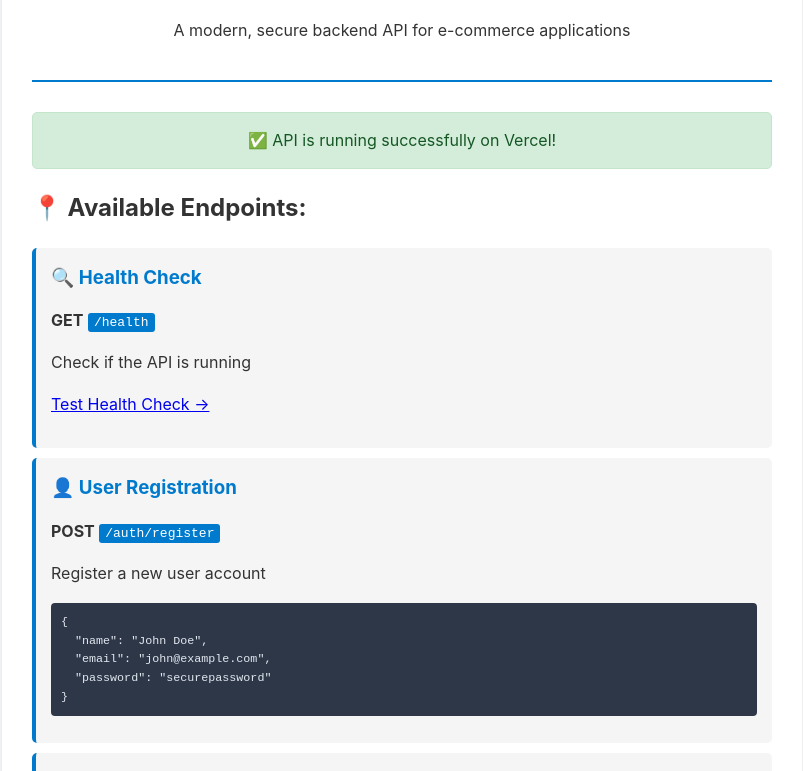
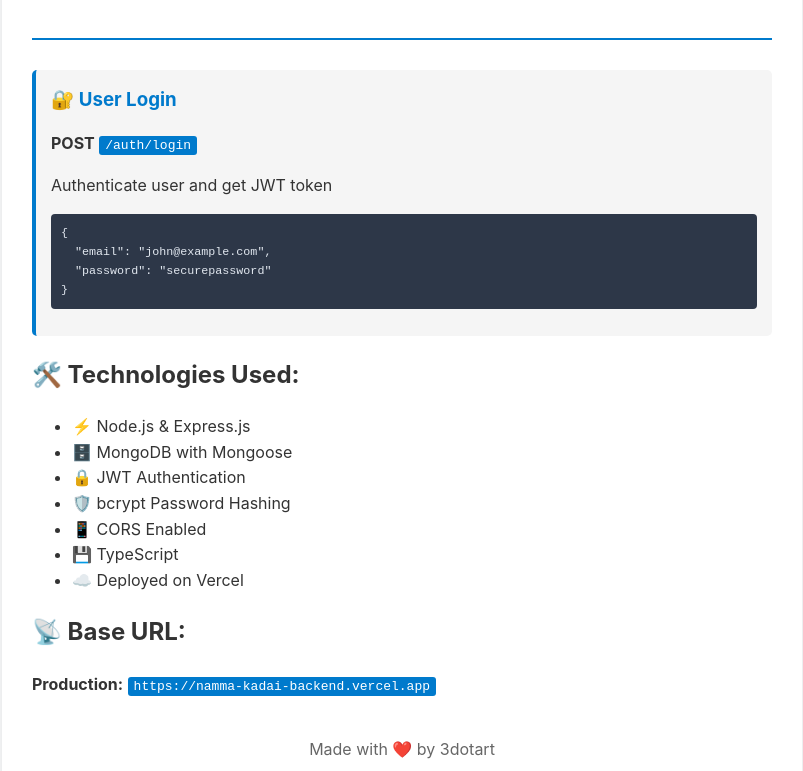
Before and after one commit to 3dothub/namma-kadai-backend, a website: page index.html in a window 1280 px wide. Shown: the part 176-947 px from the top of the page, without its empty margins (238-1041 px from the left). Drawn offline with Linux system fonts and the light colour scheme.

Commit message:
Simplify index.html and remove unused endpoints
Removed health check and user registration endpoint documentation from index.html, leaving only user login details. Cleaned up header and improved formatting for clarity.

```diff
--- a/index.html
+++ b/index.html
@@ -1,12 +1,13 @@
 <!DOCTYPE html>
 <html lang="en">
   <head>
-    <meta charset="UTF-8">
-    <meta name="viewport" content="width=device-width, initial-scale=1.0">
+    <meta charset="UTF-8" />
+    <meta name="viewport" content="width=device-width, initial-scale=1.0" />
     <title>Namma Kadai Backend API</title>
     <style>
       body {
-            font-family: -apple-system, BlinkMacSystemFont, 'Segoe UI', Roboto, sans-serif;
+        font-family: -apple-system, BlinkMacSystemFont, "Segoe UI", Roboto,
+          sans-serif;
         max-width: 800px;
         margin: 50px auto;
         padding: 20px;
@@ -18,7 +19,7 @@
         background: white;
         padding: 30px;
         border-radius: 10px;
-            box-shadow: 0 2px 10px rgba(0,0,0,0.1);
+        box-shadow: 0 2px 10px rgba(0, 0, 0, 0.1);
       }
       .header {
         text-align: center;
@@ -67,41 +68,18 @@
     <div class="container">
       <div class="header">
         <h1>🚀 Namma Kadai Backend API</h1>
-            <p>A modern, secure backend API for e-commerce applications</p>
-        </div>
-
-        <div class="status">
-            ✅ API is running successfully on Vercel!
-        </div>
-
-        <h2>📍 Available Endpoints:</h2>
-
-        <div class="endpoint">
-            <h3>🔍 Health Check</h3>
-            <p><strong>GET</strong> <span class="url">/health</span></p>
-            <p>Check if the API is running</p>
-            <p><a href="/health" target="_blank">Test Health Check →</a></p>
-        </div>
-
-        <div class="endpoint">
-            <h3>👤 User Registration</h3>
-            <p><strong>POST</strong> <span class="url">/auth/register</span></p>
-            <p>Register a new user account</p>
-            <pre>{
-  "name": "John Doe",
-  "email": "john@example.com",
-  "password": "securepassword"
-}</pre>
       </div>
 
       <div class="endpoint">
         <h3>🔐 User Login</h3>
         <p><strong>POST</strong> <span class="url">/auth/login</span></p>
         <p>Authenticate user and get JWT token</p>
-            <pre>{
+        <pre>
+{
   "email": "john@example.com",
   "password": "securepassword"
-}</pre>
+}</pre
+        >
       </div>
 
       <h2>🛠️ Technologies Used:</h2>
@@ -116,9 +94,12 @@
       </ul>
 
       <h2>📡 Base URL:</h2>
-        <p><strong>Production:</strong> <span class="url">https://namma-kadai-backend.vercel.app</span></p>
+      <p>
+        <strong>Production:</strong>
+        <span class="url">https://namma-kadai-backend.vercel.app</span>
+      </p>
 
-        <p style="text-align: center; margin-top: 40px; color: #666;">
+      <p style="text-align: center; margin-top: 40px; color: #666">
         Made with ❤️ by 3dotart
       </p>
     </div>
```
Lines whose indentation alone changed are shown as unchanged.
